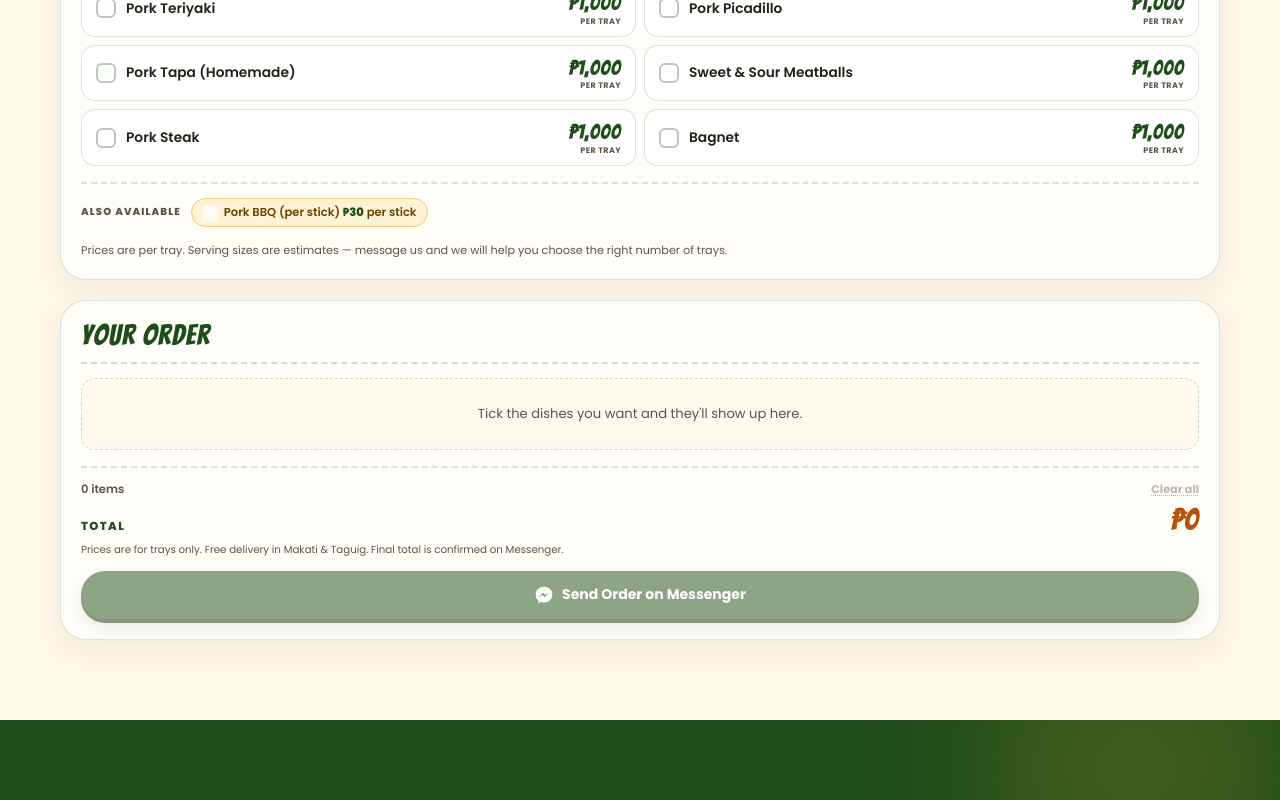
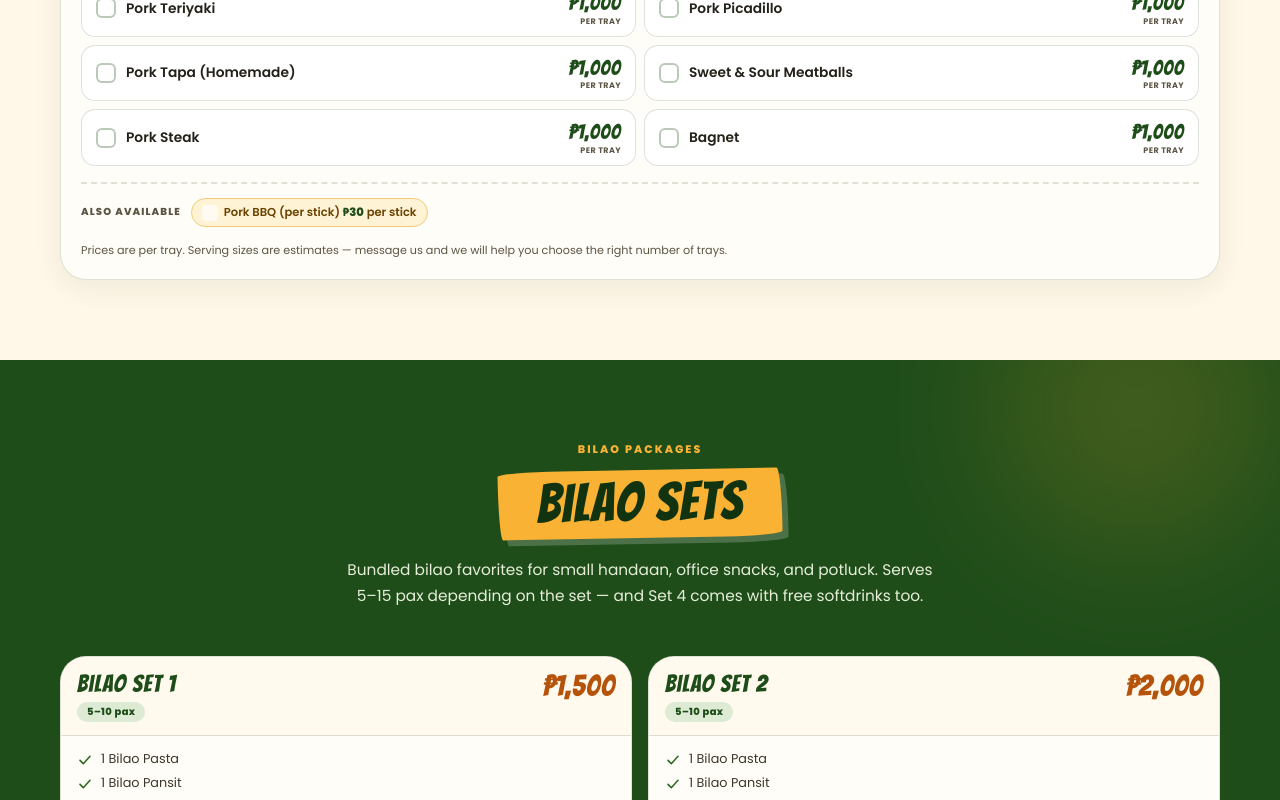
Before and after one commit to Ritzqtt/CJFoodieSarap, a React (Vite) app: page / in a window 1280 px wide. Shown: the part 2913-3713 px from the top of the page. Built offline with nearby package versions, Linux system fonts and the light colour scheme.

Commit message:
feat: enhance order card visibility with animation and conditional rendering

```diff
--- a/src/components/TrayMenu.jsx
+++ b/src/components/TrayMenu.jsx
@@ -184,18 +184,6 @@ export default function TrayMenu() {
     }
   }, [])
 
-  useEffect(() => {
-    const card = orderCardRef.current
-    if (!card || typeof IntersectionObserver === 'undefined') return undefined
-
-    const observer = new IntersectionObserver(
-      ([entry]) => setOrderCardVisible(entry.isIntersecting),
-      { threshold: 0 },
-    )
-    observer.observe(card)
-    return () => observer.disconnect()
-  }, [])
-
   const category = MENU_CATEGORIES.find((item) => item.id === activeId) ?? MENU_CATEGORIES[0]
   const prices = PRICE_GROUPS[category.priceGroup]
   const size = TRAY_SIZES[sizeIndex]
@@ -329,6 +317,19 @@ export default function TrayMenu() {
     (sum, group) => sum + group.lines.reduce((groupSum, line) => groupSum + line.quantity, 0),
     0,
   )
+  const hasItems = itemCount > 0
+
+  useEffect(() => {
+    const card = orderCardRef.current
+    if (!hasItems || !card || typeof IntersectionObserver === 'undefined') return undefined
+
+    const observer = new IntersectionObserver(
+      ([entry]) => setOrderCardVisible(entry.isIntersecting),
+      { threshold: 0 },
+    )
+    observer.observe(card)
+    return () => observer.disconnect()
+  }, [hasItems])
 
   const orderHref = useMemo(() => {
     const items = orderGroups.flatMap((group) =>
@@ -575,22 +576,17 @@ export default function TrayMenu() {
           </p>
         </div>
 
+        {hasItems && (
           <div
             ref={orderCardRef}
             id="your-order"
-          className="reveal mt-5 scroll-mt-[84px] rounded-[26px] border border-forest/15 bg-paper p-4 shadow-[0_8px_28px_rgba(31,77,26,.07)] sm:p-5 lg:scroll-mt-[88px]"
+            className="order-card-enter mt-5 scroll-mt-[84px] rounded-[26px] border border-forest/15 bg-paper p-4 shadow-[0_8px_28px_rgba(31,77,26,.07)] sm:p-5 lg:scroll-mt-[88px]"
           >
             <div className="mb-3.5 border-b-2 border-dashed border-forest/20 pb-3">
               <h3 className="font-display text-[1.8rem] leading-none tracking-[.04em] text-forest">
                 {ORDER_COPY.title}
               </h3>
             </div>
-
-          {itemCount === 0 ? (
-            <p className="rounded-[14px] border border-dashed border-forest/20 bg-cream/60 px-4 py-6 text-center text-[.82rem] text-muted">
-              {ORDER_COPY.empty}
-            </p>
-          ) : (
             <div className="grid gap-4">
               {orderGroups.map((group) => (
                 <div key={group.id}>
@@ -676,7 +672,6 @@ export default function TrayMenu() {
                 </div>
               ))}
             </div>
-          )}
 
             <div className="mt-4 border-t-2 border-dashed border-forest/15 pt-3">
               <div className="flex items-center justify-between gap-3">
@@ -720,6 +715,7 @@ export default function TrayMenu() {
               </a>
             </div>
           </div>
+        )}
 
         {showOrderChip && (
           <button
--- a/src/index.css
+++ b/src/index.css
@@ -420,6 +420,22 @@
   transform: none;
 }
 
+@keyframes order-card-enter {
+  from {
+    opacity: 0;
+    transform: translateY(18px);
+  }
+
+  to {
+    opacity: 1;
+    transform: translateY(0);
+  }
+}
+
+.order-card-enter {
+  animation: order-card-enter 0.6s ease both;
+}
+
 @media (prefers-reduced-motion: reduce) {
   *,
   *::before,
```
Lines whose indentation alone changed are shown as unchanged.
